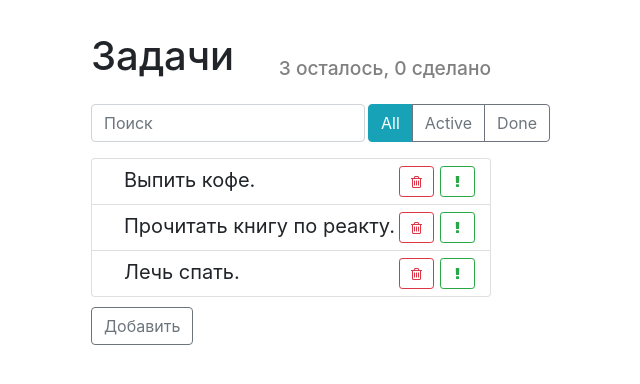
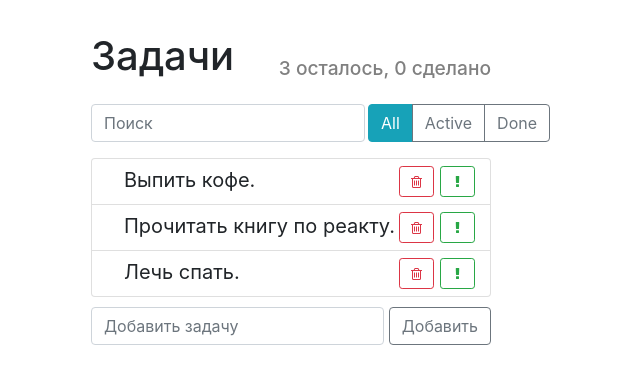
Before and after one commit to Faystos/React_ToDo_List, a React (Create React App) app: page / in a window 1280 px wide. Shown: the top 384 px of the page, without its empty margins (349-989 px from the left). Built offline with nearby package versions, Linux system fonts and the light colour scheme.

Commit message:
Добавил форму и инпут для ввода текста новой задачи, реализовал добавление новой задачи полноценное решение.

```diff
--- a/src/components/itemAddForm/ItemAddForm.js
+++ b/src/components/itemAddForm/ItemAddForm.js
@@ -2,16 +2,32 @@
 import './itemAddForm.css';
 
 export default class ItemAddForm extends Component {
+  // Состояние
+  state = {
+    label: ''
+  };
+
+  // Обработчики событий
+  onLabelChange = (evt) => {
+    this.setState({ label: evt.target.value });
+  };
+
+  onSubmitForm = (evt) => {
+    evt.preventDefault();
+    this.props.onAddItem(this.state.label);
+  }
+
   render () {
-  const { onAddItem } = this.props;
     return (
-     <div className = 'item-add-form'>
-      <button
-        className = 'btn btn-outline-secondary'
-        onClick = { () => onAddItem('Какой-то текст') }>
+    <form className = 'item-add-form d-flex' onSubmit = { this.onSubmitForm }>
+      <input
+        type = 'text' placeholder = 'Добавить задачу'
+        className = 'form-control'
+        onChange = { this.onLabelChange } />
+      <button className = 'btn btn-outline-secondary'>
       Добавить
     </button>
-     </div>
+    </form>
     );
   }
 }
--- a/src/components/itemAddForm/itemAddForm.css
+++ b/src/components/itemAddForm/itemAddForm.css
@@ -1,3 +1,7 @@
 .item-add-form {
   margin: 10px 0 0 0;
 }
+
+.item-add-form input {
+  margin: 0 5px 0 0;
+}
--- a/src/components/searchPanel/SearchPanel.js
+++ b/src/components/searchPanel/SearchPanel.js
@@ -3,9 +3,9 @@
 
 const SearchPanel = () => {
   return (
-    <input type="text"
-      className="form-control search-input"
-      placeholder="Поиск" />
+    <input type = "text"
+      className = "form-control search-input"
+      placeholder = "Поиск" />
   );
 };
 
--- a/src/components/todoList/TodoList.js
+++ b/src/components/todoList/TodoList.js
@@ -1,5 +1,4 @@
 import React from 'react';
-
 import TodoListItem from '../todoListItem';
 import './todoList.css';
 
@@ -7,7 +6,7 @@
   const elements = todos.map(item => {
     const { id, ...itemProps } = item;
     return (
-      <li key={id} className="list-group-item">
+      <li key={id} className = "list-group-item">
         <TodoListItem
           {...itemProps }
           onDeleted = { () => onDeleted(id) }
@@ -19,7 +18,7 @@
   });
 
   return (
-    <ul className="list-group todo-list">
+    <ul className = "list-group todo-list">
       { elements }
     </ul>
   );
--- a/src/components/todoListItem/TodoListItem.js
+++ b/src/components/todoListItem/TodoListItem.js
@@ -18,10 +18,10 @@
         onClick = { onToggleImportant }>
           <i className = "fa fa-exclamation" />
       </button>
-      <button type="button"
-        className="btn btn-outline-danger btn-sm float-right"
+      <button type = "button"
+        className = "btn btn-outline-danger btn-sm float-right"
         onClick = { onDeleted }>
-          <i className="fa fa-trash-o" />
+          <i className = "fa fa-trash-o" />
       </button>
     </span>
   );
```
Lines whose indentation alone changed are shown as unchanged.
